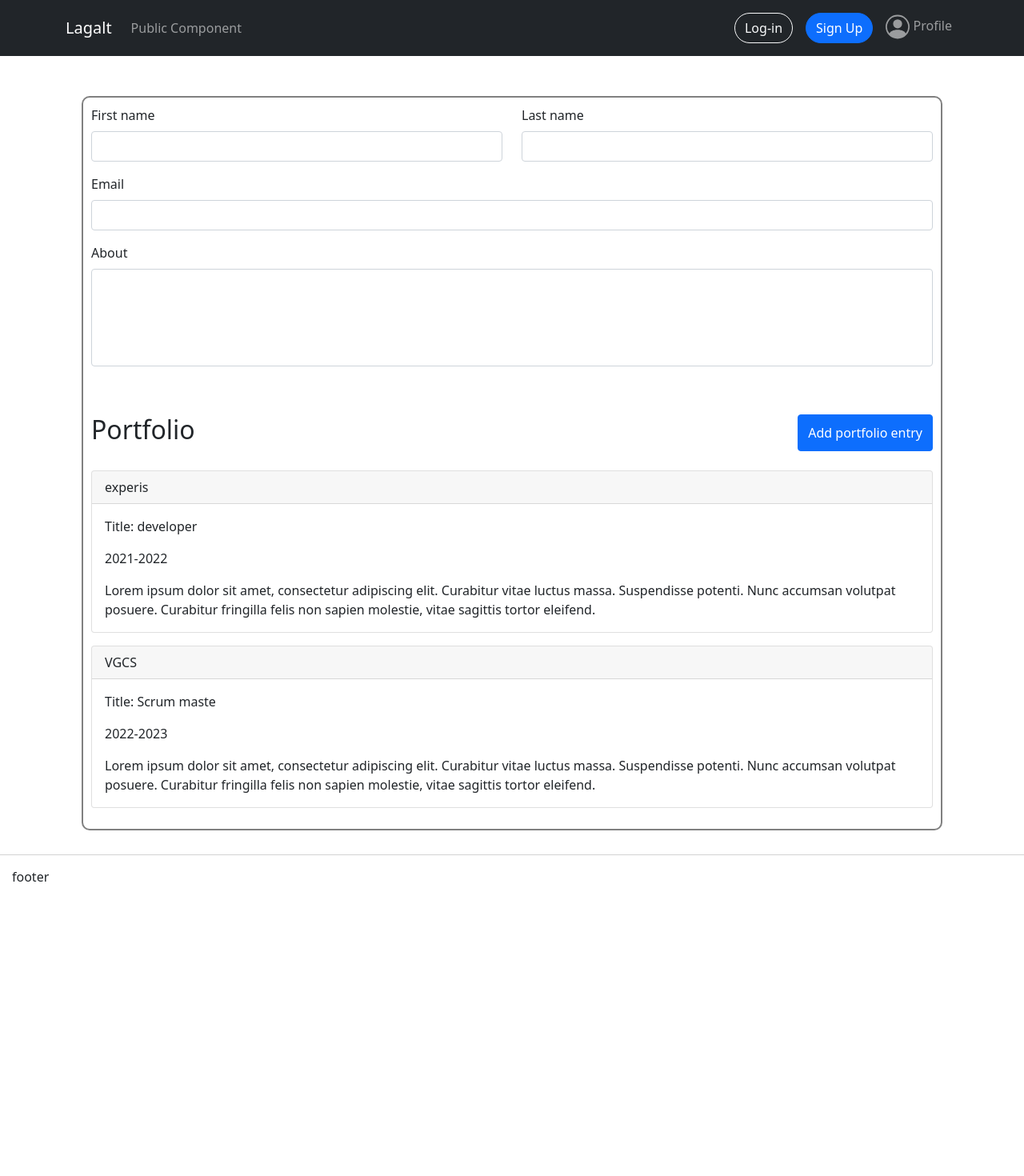
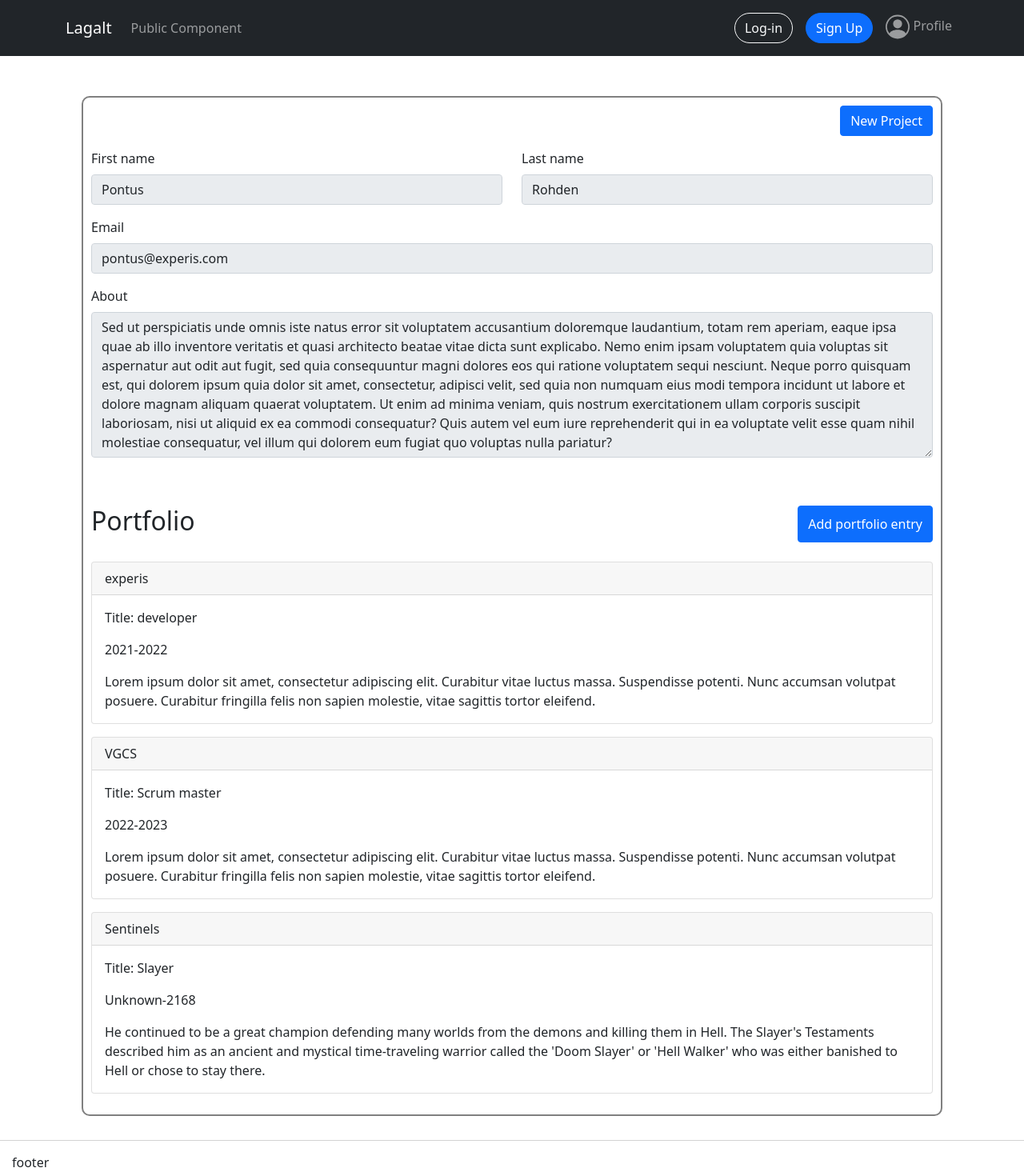
Before and after one commit to nielsenchristoffer93/lagalt-frontend, a React (Create React App) app: page /profile in a window 1280 px wide. Shown: the top 1470 px of the page at 80% size. Before the commit the page ends 1123 px from the top, so only its background shows below. Built offline with nearby package versions, Linux system fonts and the light colour scheme.

Commit message:
feat(profile): profileView now gets all data from hardcoded states in redux store. added button for new Project

```diff
--- a/src/components/views/profileView/ProfileView.jsx
+++ b/src/components/views/profileView/ProfileView.jsx
@@ -1,11 +1,22 @@
 import "./ProfileView.css"
-import {useState} from "react";
+import {useEffect, useState} from "react";
 import PortfolioItem from "./portfolioItem/PortfolioItem";
 import {Form, Button, FormControl, FormLabel, Row, Col} from "react-bootstrap";
+import {showModal} from "../../../redux/profile/profileSlice";
+import {connect} from "react-redux";
+import ProfileModal from "./profileModal/ProfileModal";
 
-const ProfileView = () => {
+const ProfileView = (props) => {
+    const {
+        showModal,
+        profile
+    } = props
 
-    const [portfolio, setPortfolio] = useState([
+    useEffect(() => {
+    }, [])
+
+    const handleShowModal = () => showModal()
+    /*const [portfolio, setPortfolio] = useState([
         {
             title: "developer",
             company: "experis",
@@ -24,37 +35,44 @@ const ProfileView = () => {
                 "Nunc accumsan volutpat posuere. Curabitur fringilla felis non sapien" +
                 " molestie, vitae sagittis tortor eleifend."
         }
-    ])
+    ])*/
 
     return (
         <div className="profile-container">
-
+            <Row className="mb-3">
+                <Col></Col>
+                <Col className="d-flex justify-content-end">
+                    <Button className="" >New Project</Button>
+                </Col>
+            </Row>
             <Form className="mb-3">
                 <Row className="mb-3">
                     <Col>
                         <FormLabel>First name</FormLabel>
-                        <FormControl type="text" />
+                        <FormControl disabled type="text" value={profile.firstName} />
                     </Col>
                     <Col>
                         <FormLabel>Last name</FormLabel>
-                        <FormControl type="text" />
+                        <FormControl disabled type="text" value={profile.lastName} />
                     </Col>
                 </Row>
                     <FormLabel>Email</FormLabel>
-                    <FormControl type="text" className="mb-3"/>
+                    <FormControl disabled type="text" className="mb-3" value={profile.email}/>
 
-                <FormLabel>About</FormLabel>
-                <FormControl type="text" className="p-5"/>
+                    <FormLabel>About</FormLabel>
+                {/*Check how to set height to auto*/}
+                    <FormControl disabled type="text" as="textarea" rows={"7"} className="height: 100%;" value={profile.about}/>
 
             </Form>
 
             <div className="profile-portfolio">
                 <div className="profile-portfolio-header">
                     <h2>Portfolio</h2>
-                    <Button>Add portfolio entry</Button>
+                    <Button onClick={handleShowModal}>Add portfolio entry</Button>
+                    <ProfileModal />
                 </div>
                 <div>
-                 {portfolio.map(item => (
+                 {profile.portfolio.map(item => (
                     <PortfolioItem
                         title = {item.title}
                         company = {item.company}
@@ -68,4 +86,20 @@ const ProfileView = () => {
     )
 }
 
-export default ProfileView;
+const mapStateToProps = state => {
+    return {
+        profile: state.profile.profile,
+        show: state.profile.show,
+        loading: state.profile.loading,
+        error: state.profile.error
+    };
+};
+
+const mapDispatchToProps = dispatch => {
+    return {
+    showModal:() => dispatch(showModal()),
+
+    }
+};
+
+export default connect(mapStateToProps, mapDispatchToProps)(ProfileView);
--- /dev/null
+++ b/src/components/views/profileView/profileModal/ProfileModal.jsx
@@ -0,0 +1,58 @@
+import {FormControl, Modal, ModalBody, ModalTitle, FormLabel, ModalFooter, Button} from "react-bootstrap";
+import ModalHeader from "react-bootstrap/ModalHeader";
+import {showModal} from "../../../../redux/profile/profileSlice";
+import {connect} from "react-redux";
+
+
+const ProfileModal = (props) => {
+
+    const {show, showModal} = props
+
+    const handleClose = () => showModal();
+    const handleSave = () => {
+        //Save form to db
+        console.log("Saved!")
+        showModal();
+    }
+
+    return (
+        <Modal show={show} onHide={handleClose}>
+            <ModalHeader closeButton>
+                <ModalTitle>Add Portfolio Entry</ModalTitle>
+            </ModalHeader>
+            <ModalBody>
+                <FormLabel>Company</FormLabel>
+                <FormControl type="text" />
+                <FormLabel>Title</FormLabel>
+                <FormControl type="text" />
+                <FormLabel>Date</FormLabel>
+                <FormControl type="date" />
+                <FormLabel>Description</FormLabel>
+                <FormControl type="text" />
+            </ModalBody>
+            <ModalFooter>
+                <Button variant="secondary" onClick={handleClose}>
+                    Close
+                </Button>
+                <Button variant="primary" onClick={handleSave}>
+                    Save
+                </Button>
+            </ModalFooter>
+        </Modal>
+    )
+}
+const mapStateToProps = state => {
+    return {
+        show: state.profile.show,
+        profile: state.profile.profile,
+    };
+};
+
+const mapDispatchToProps = dispatch => {
+    return {
+        showModal:() => dispatch(showModal()),
+
+    }
+};
+
+export default connect(mapStateToProps, mapDispatchToProps)(ProfileModal);
--- /dev/null
+++ b/src/redux/profile/profileSlice.js
@@ -0,0 +1,65 @@
+import {createSlice} from "@reduxjs/toolkit";
+
+const initialState = {
+    profile: {
+        firstName: "Pontus",
+        lastName: "Rohden",
+        email: "pontus@experis.com",
+        about: "Sed ut perspiciatis unde omnis iste natus error sit voluptatem accusantium doloremque laudantium, " +
+            "totam rem aperiam, eaque ipsa quae ab illo inventore veritatis et quasi architecto beatae vitae dicta " +
+            "sunt explicabo. Nemo enim ipsam voluptatem quia voluptas sit aspernatur aut odit aut fugit, sed quia" +
+            " consequuntur magni dolores eos qui ratione voluptatem sequi nesciunt. Neque porro quisquam est, qui" +
+            " dolorem ipsum quia dolor sit amet, consectetur, adipisci velit, sed quia non numquam eius modi tempora " +
+            "incidunt ut labore et dolore magnam aliquam quaerat voluptatem. Ut enim ad minima veniam, quis nostrum" +
+            " exercitationem ullam corporis suscipit laboriosam, nisi ut aliquid ex ea commodi consequatur? Quis autem" +
+            " vel eum iure reprehenderit qui in ea voluptate velit esse quam nihil molestiae consequatur, vel illum qui" +
+            " dolorem eum fugiat quo voluptas nulla pariatur?",
+        portfolio:[
+            {
+                title: "developer",
+                company: "experis",
+                date: "2021-2022",
+                description: "Lorem ipsum dolor sit amet, consectetur adipiscing elit. " +
+            "Curabitur vitae luctus massa. Suspendisse potenti. " +
+            "Nunc accumsan volutpat posuere. Curabitur fringilla felis non sapien" +
+            " molestie, vitae sagittis tortor eleifend."
+            },
+            {
+                title: "Scrum master",
+                company: "VGCS",
+                date: "2022-2023",
+                description: "Lorem ipsum dolor sit amet, consectetur adipiscing elit. " +
+            "Curabitur vitae luctus massa. Suspendisse potenti. " +
+            "Nunc accumsan volutpat posuere. Curabitur fringilla felis non sapien" +
+            " molestie, vitae sagittis tortor eleifend."
+            },
+            {
+                title: "Slayer",
+                company: "Sentinels",
+                date: "Unknown-2168",
+                description: "He continued to be a great champion defending many worlds from the demons and killing " +
+                    "them in Hell. The Slayer's Testaments described him as an ancient and mystical time-traveling " +
+                    "warrior called the 'Doom Slayer' or 'Hell Walker' who was either " +
+                    "banished to Hell or chose to stay there."
+            }
+        ]
+    },
+    show: false,
+    loading: false,
+    error: ''
+}
+const profileSlice = createSlice({
+    name: "profile",
+    initialState: initialState,
+    reducers: {
+        showModal: (state) => {
+            state.show = !state.show;
+        }
+    }
+})
+export const {
+    showModal
+} = profileSlice.actions;
+
+
+export default profileSlice.reducer;
--- a/src/redux/store.js
+++ b/src/redux/store.js
@@ -1,11 +1,13 @@
 import { configureStore } from '@reduxjs/toolkit'
 import { createStore } from 'redux';
 import projectReducer from './Project/projectSlice';
+import profileReducer from './profile/profileSlice';
 
 // const store = createStore(countReducer);
 const store = configureStore({
     reducer: {
       projects: projectReducer,
+      profile: profileReducer,
 
     }
   })
```
Also changed, not shown: src/services/profile.js (added, +10 -0 lines).
